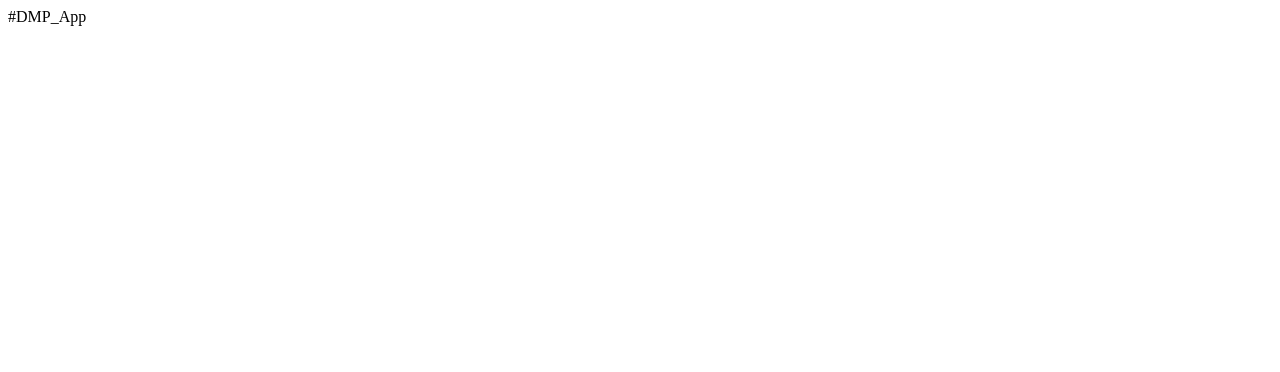
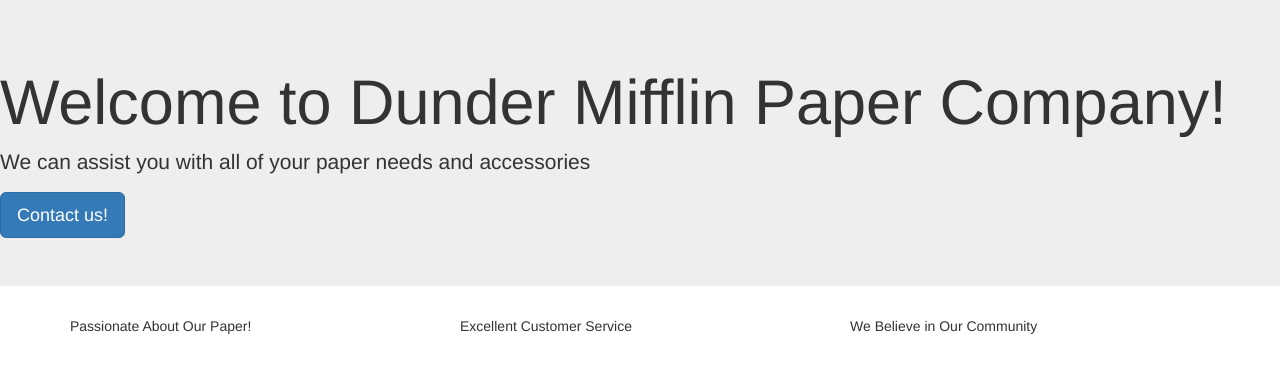
Before and after one commit to amlmarchand/DMP, a plain HTML site: page index.html in a window 1280 px wide. Drawn offline with nearby package versions, Linux system fonts and the light colour scheme.

Commit message:
adding of bootstrap

```diff
--- a/index.html
+++ b/index.html
@@ -1 +1,44 @@
-#DMP_App
+<!DOCTYPE html>
+<html lang="en">
+
+  <head>
+    <meta charset="utf-8">
+    <meta http-equiv="X-UA-Compatible" content="IE=edge">
+    <meta name="viewport" content="width=device-width, initial-scale=1">
+
+    <title>Dunder Mifflin Paper</title>
+
+    <!-- Bootstrap -->
+    <link href="css/bootstrap.min.css" rel="stylesheet">
+  </head>
+
+  <body>
+    <div class="jumbotron">
+      <h1>Welcome to Dunder Mifflin Paper Company!</h1>
+      <p>We can assist you with all of your paper needs and accessories</p>
+      <a class="btn btn-primary btn-lg">Contact us!</a>
+    </div>
+    <div class="container">
+      <div class="row">
+        <div class="col-md-4">
+          <p>Passionate About Our Paper!</p>
+        </div>
+        <div class="col-md-4">
+          <p>Excellent Customer Service</p>
+        </div>
+        <div class="col-md-4">
+          <p>We Believe in Our Community</p>
+        </div>
+      </div>
+    </div>
+
+    <!-- CSS -->
+    <link rel="stylesheet" href="https://maxcdn.bootstrapcdn.com/bootstrap/3.3.7/css/bootstrap.min.css" integrity="sha384-BVYiiSIFeK1dGmJRAkycuHAHRg32OmUcww7on3RYdg4Va+PmSTsz/K68vbdEjh4u" crossorigin="anonymous">
+
+    <!-- JavaScript -->
+    <script src="https://maxcdn.bootstrapcdn.com/bootstrap/3.3.7/js/bootstrap.min.js" integrity="sha384-Tc5IQib027qvyjSMfHjOMaLkfuWVxZxUPnCJA7l2mCWNIpG9mGCD8wGNIcPD7Txa" crossorigin="anonymous"></script>
+
+
+
+  </body>
+</html>
```
